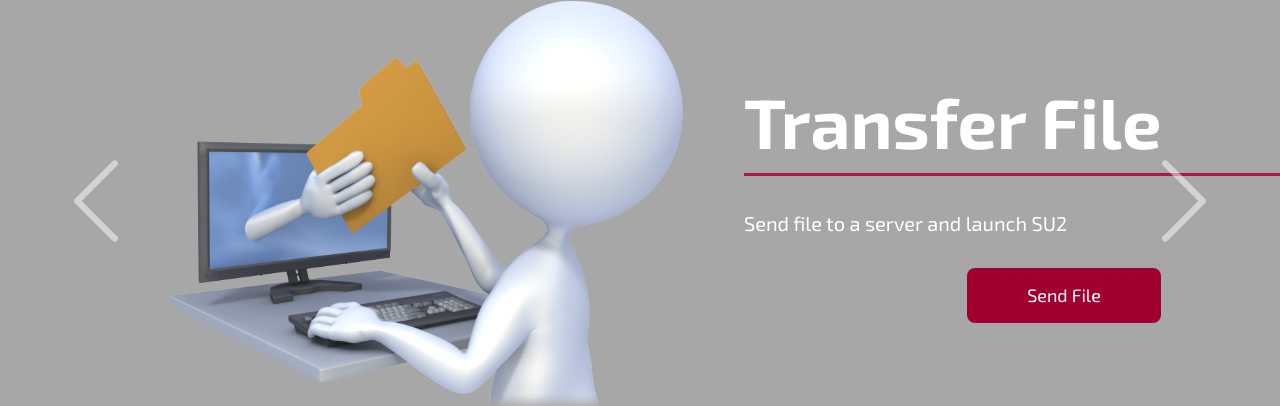
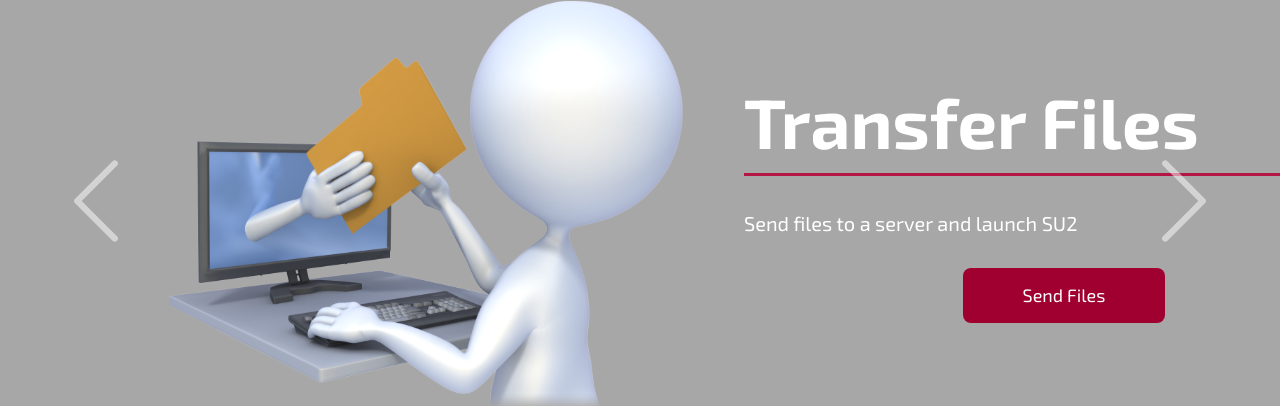
Before and after one commit to catedra-sngular/tfg-bcibeira, a React (Create React App) app in the folder client/sugus/: page / in a window 1280 px wide. Both pictures are taken after a click on the button 640 px from the left and 778 px from the top of the page. Shown: the part 249-655 px from the top of the page. Built offline with nearby package versions, Linux system fonts and the light colour scheme; no server answers.

Commit message:
pequenos cambios nos textos do slider

```diff
--- a/client/sugus/src/components/common/slider/slider.tsx
+++ b/client/sugus/src/components/common/slider/slider.tsx
@@ -58,7 +58,7 @@ export const Slider = () => {
                                 Manage server connection.
                             </p>
                             <Link to='/server/connection' className='slider__item__caption__button'>
-                                <span>Set Connection</span>
+                                <span>Change Connection</span>
                             </Link>
                         </div>
                     </Carousel.Caption>
@@ -77,12 +77,12 @@ export const Slider = () => {
 
                     <Carousel.Caption>
                         <div className='slider__item__caption'>
-                            <h1 className='slider__item__caption__title'>Transfer File</h1>
+                            <h1 className='slider__item__caption__title'>Transfer Files</h1>
                             <p className='slider__item__caption__description'>
-                                Send file to a server and launch SU2
+                                Send files to a server and launch SU2
                             </p>
                             <Link to='/server/messages' className='slider__item__caption__button'>
-                                <span>Send File</span>
+                                <span>Send Files</span>
                             </Link>
                         </div>
                     </Carousel.Caption>
@@ -127,7 +127,7 @@ export const Slider = () => {
                         <div className='slider__item__caption'>
                             <h1 className='slider__item__caption__title'>Upload File</h1>
                             <p className='slider__item__caption__description'>
-                                {'Upload & edit a file'}
+                                {'Upload & edit a config file'}
                             </p>
                             <Link to='/wizard/continue' className='slider__item__caption__button'>
                                 <span>Upload File</span>
```
